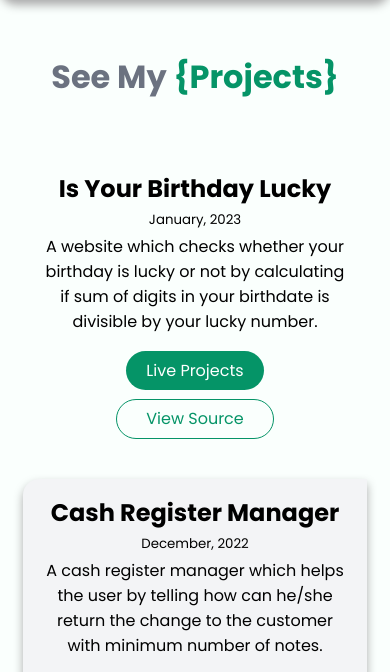
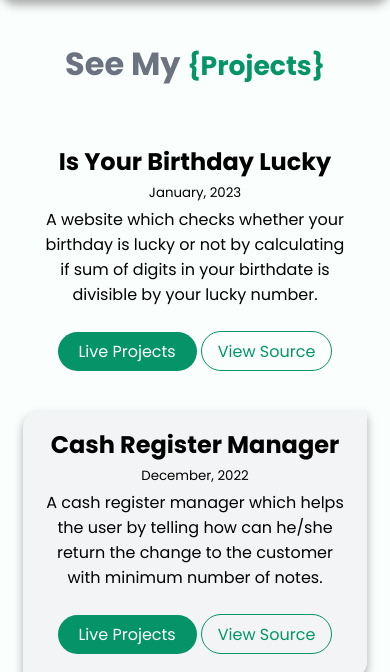
Before and after one commit to kashifhussainpathan/Kashifhussainpathan-site, a plain HTML site: page projects.html in a window 390 px wide. Shown: the part 145-817 px from the top of the page. Drawn offline with Linux system fonts and the light colour scheme.

Commit message:
updated style

```diff
--- a/style.css
+++ b/style.css
@@ -134,7 +134,7 @@ body {
     vertical-align: middle;
     display: inline-block;
     padding: 0rem 1rem;
-    border-radius: 100%;
+    border-radius: 50%;
 }
 
 
@@ -230,7 +230,7 @@ body {
     margin: 1rem auto;
 }
 
-@media screen and (max-width: 500px) {
+@media screen and (max-width: 600px) {
     .nav-pill {
         display: block;
         margin-top: 0.7rem;
@@ -246,13 +246,32 @@ body {
 
     }
 
+    .project-detail{
+        margin-bottom: 1.5rem;
+    }
+
     .link-secondary {
-        display: block;
-        width: 40%;
-        margin: 1rem auto;
+        display: inline-block;
+        margin: auto;
+    }
+
+    .showcase-list {
+        padding-bottom: 0.5rem;
+    }
+
+    .hero-img {
+        width: 90%;
+        margin: auto;
+    }
+    .hero-heading{
+        margin: 0.5rem 0.5rem;
+    }
+
+    .hero-heading-highlight {
+        font-size: smaller;
     }
     .showcase-list{
-        padding-bottom: 0.5rem;
+        padding-bottom: 1.5rem;
     }
 }
 
```
